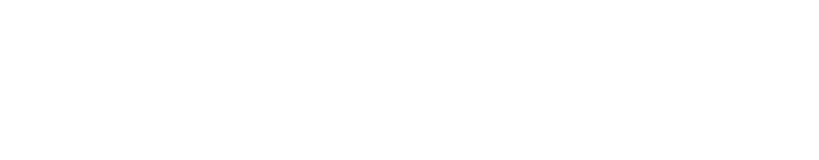
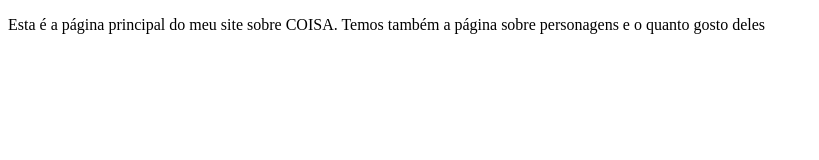
Before and after one commit to ufjf-dcc202/ufjf-dcc202-2023-3-a-atv5-Miguel-Dias-112, a website: page index.html in a window 1280 px wide. Shown: the whole page, without its empty margins (0-819 px from the left). Drawn offline with Linux system fonts and the light colour scheme.

Commit message:
paragrafo adicionado ao index.html

```diff
--- a/index.html
+++ b/index.html
@@ -8,7 +8,10 @@
 </head>
 <body>
     <main>
-
+        <p>
+            Esta é a página principal do meu site sobre COISA. Temos também a página sobre
+            personagens e o quanto gosto deles
+        </p>
     </main>
 </body>
 </html>
```
